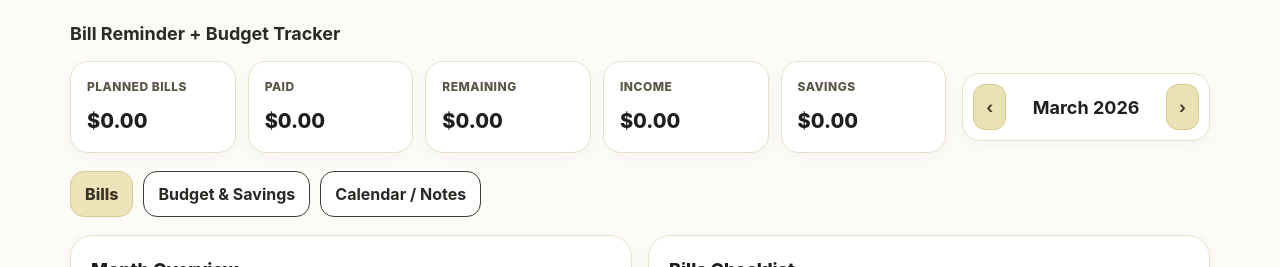
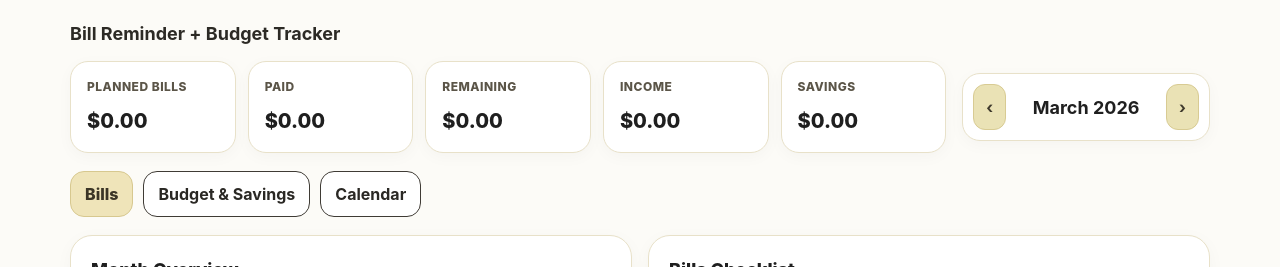
Before and after one commit to ashleyleggitt/budget-planner, a Next.js app: page / in a window 1280 px wide. Shown: the top 267 px of the page. Built offline with nearby package versions, Linux system fonts and the light colour scheme.

Commit message:
calendar tab rename

```diff
--- a/app/page.tsx
+++ b/app/page.tsx
@@ -1152,7 +1152,7 @@ export default function Page() {
 
     return (
       <div style={styles.panel}>
-        <div style={styles.panelTitle}>Calendar / Notes</div>
+        <div style={styles.panelTitle}>Calendar</div>
         <div style={styles.panelSub}>
           Add work shifts, appointments, deadlines, or reminders for each day.
         </div>
@@ -1325,7 +1325,7 @@ export default function Page() {
             style={activeTab === "calendar" ? styles.activeTab : styles.tab}
             onClick={() => setActiveTab("calendar")}
           >
-            Calendar / Notes
+            Calendar
           </button>
         </div>
 
```
